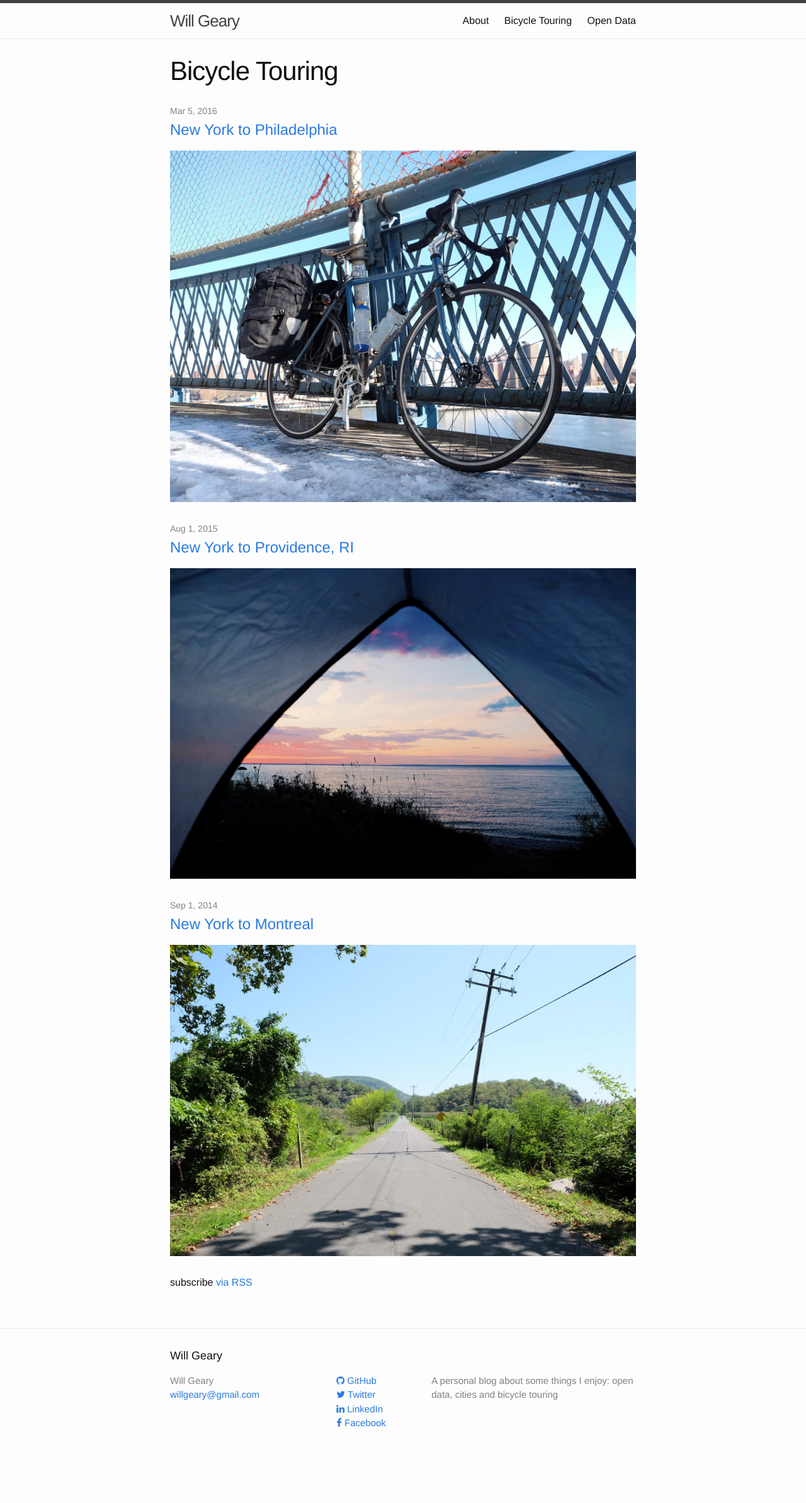
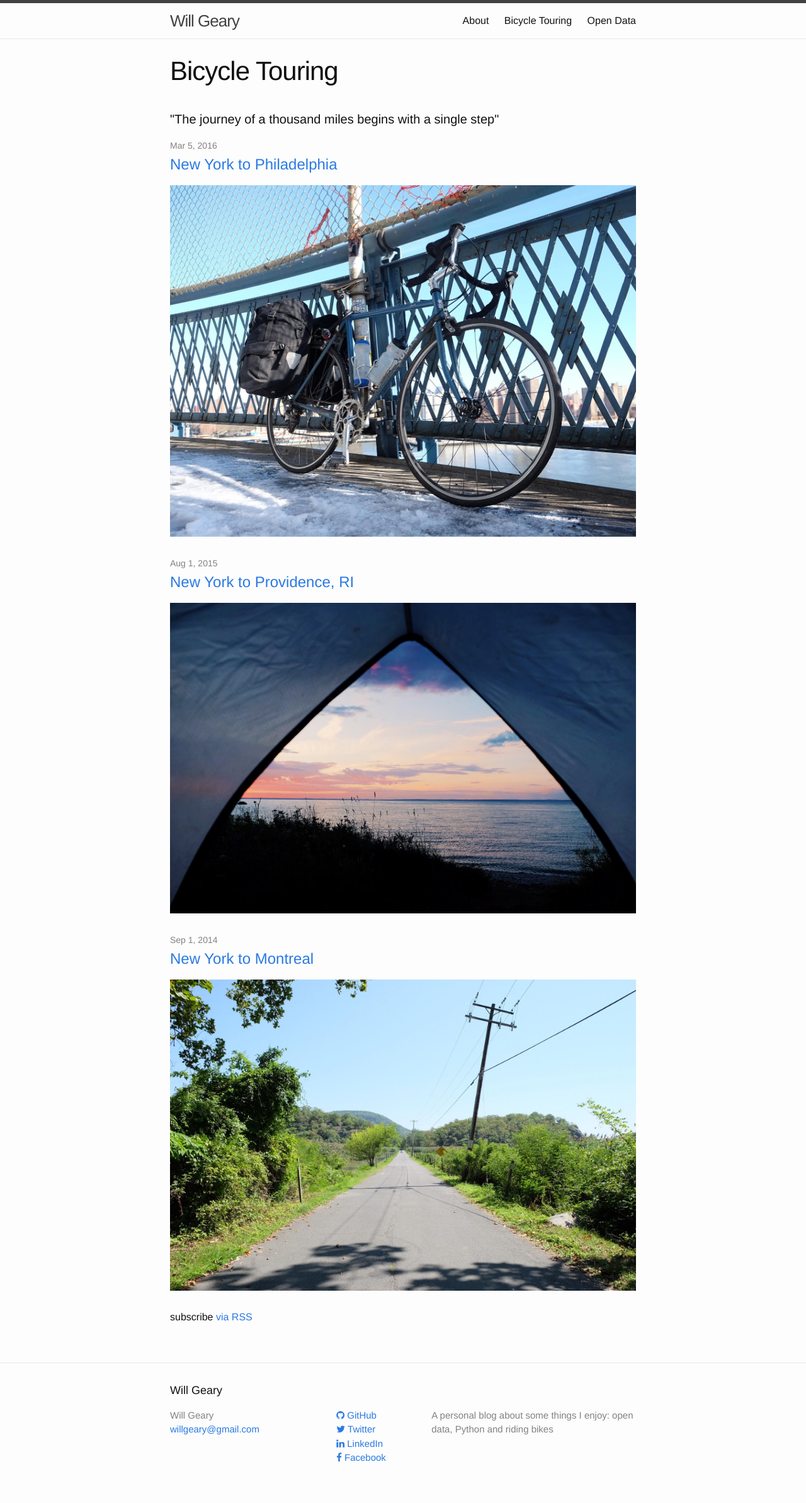
Before and after one commit to willgeary/willgeary.github.io, a Jekyll site: the page built from bikes.md, in a window 1280 px wide. Shown: the whole page at 63% size. Built offline with Jekyll 4.4.1, drawn with Linux system fonts in a browser that asks for light colours; nearby versions of some CDN libraries; before the commit the page ends 2331 px from its top, so only the background shows below that.

Commit message:
save my work

```diff
--- a/_config.yml
+++ b/_config.yml
@@ -9,7 +9,7 @@
 title: Will Geary
 email: willgeary@gmail.com
 description: > # this means to ignore newlines until "baseurl:"
-  A personal blog about some things I enjoy: open data, cities and bicycle touring
+  A personal blog about some things I enjoy: open data, Python and riding bikes
 baseurl: "" # the subpath of your site, e.g. /blog
 url: "http://willgeary.github.io/" # the base hostname & protocol for your site
 twitter_username: wgeary
--- a/bikes.md
+++ b/bikes.md
@@ -5,6 +5,9 @@ permalink: /bikes/
 ---
 
 <div class="home">
+
+  <h1> <sub> "The journey of a thousand miles begins with a single step" </sub></h1>
+
 
   <ul class="post-list">
     {% for post in site.posts %}
--- a/css/main.scss
+++ b/css/main.scss
@@ -8,7 +8,7 @@
 // Our variables
 $base-font-family: Helvetica, Arial, sans-serif;
 $base-font-size:   16px;
-$base-font-weight: 200;
+$base-font-weight: 100;
 $small-font-size:  $base-font-size * 0.875;
 $base-line-height: 1.5;
 
```
Also changed, not shown: _posts/2016-05-20-causes-of-death-in-new-york.markdown (line endings or trailing spaces).
